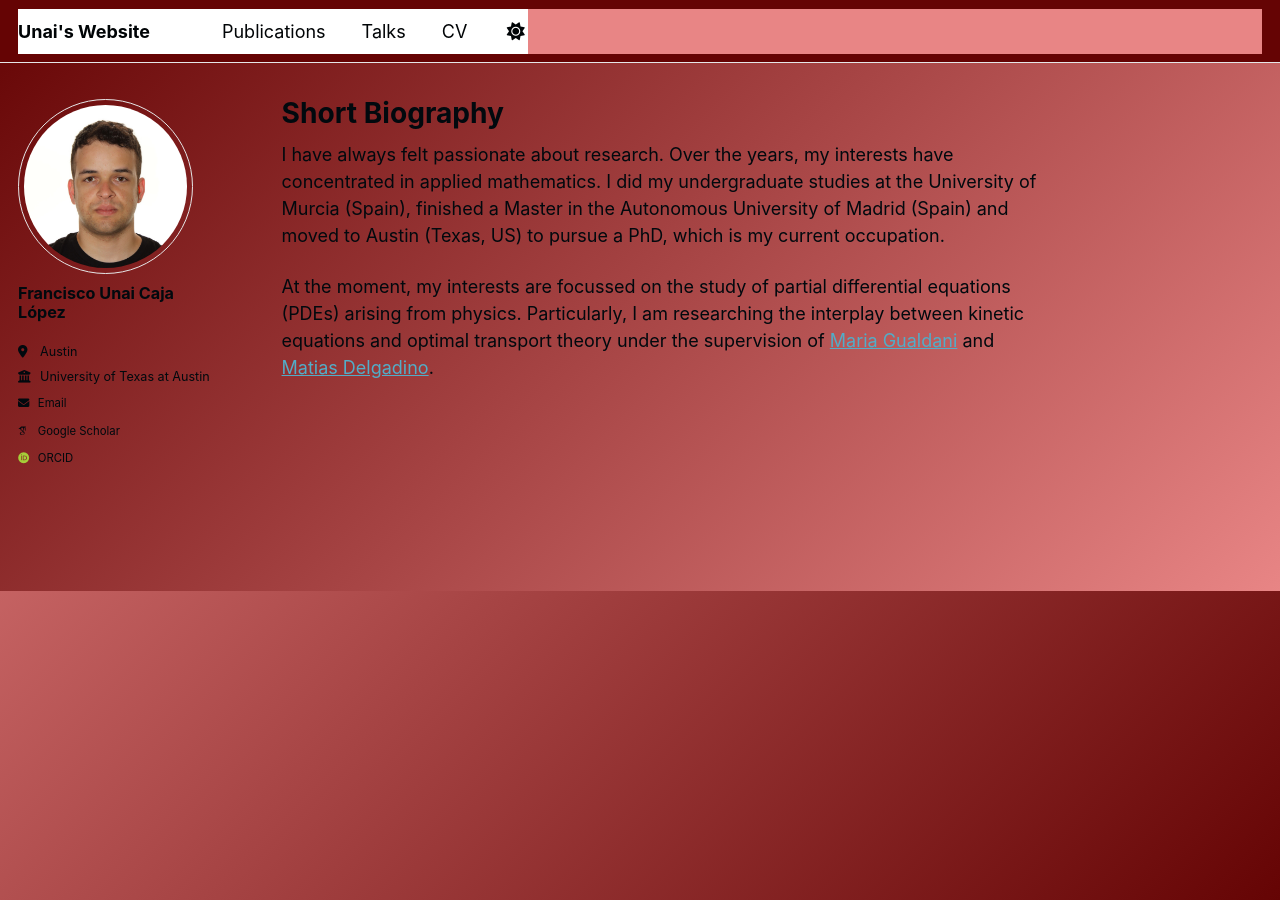
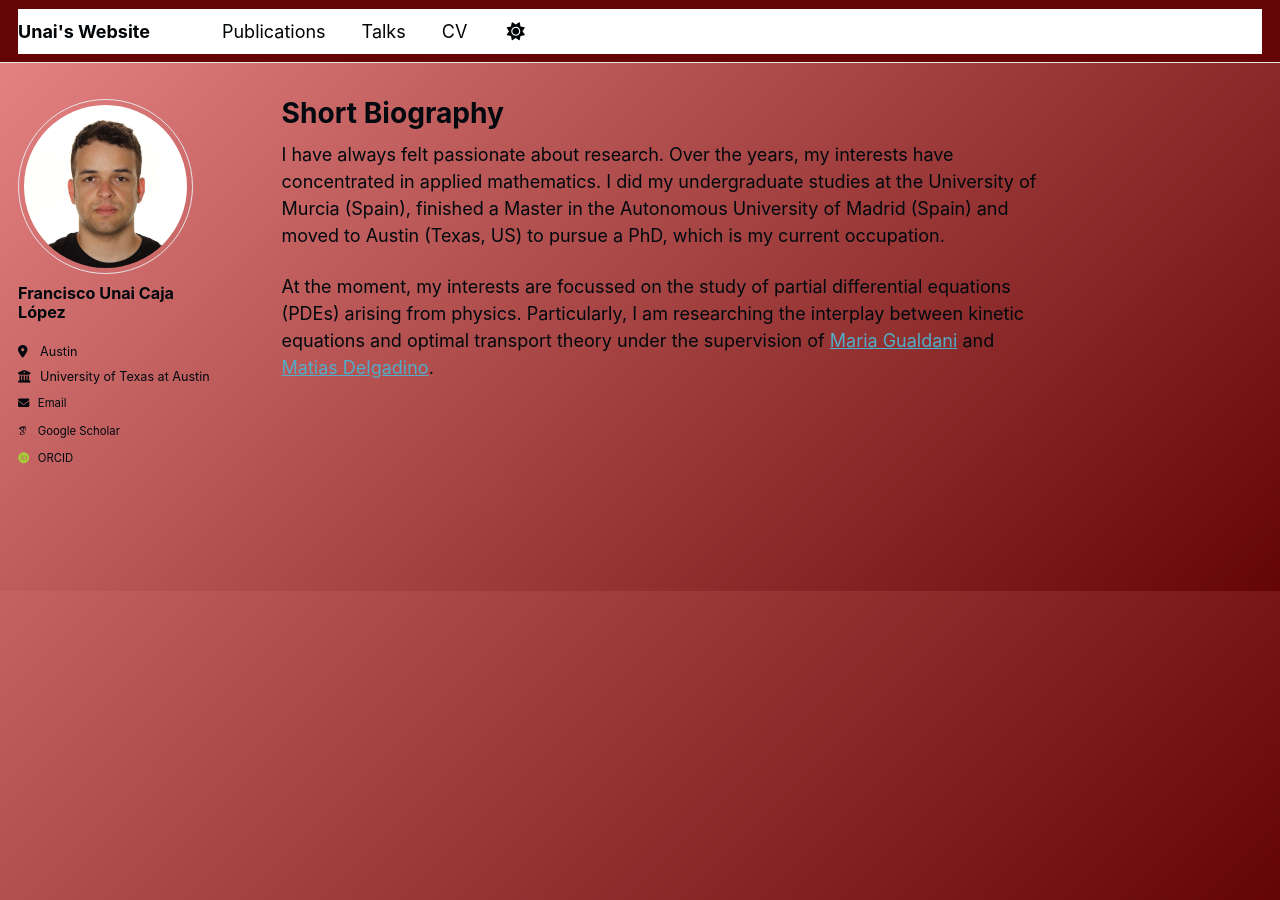
Before and after one commit to UnaiCaja/UnaiCaja.github.io, a Jekyll site: the page built from _pages/about.md, in a window 1280 px wide. Built offline with Jekyll 4.4.1, drawn with Linux system fonts in a browser that asks for light colours; some web fonts are replaced.

Commit message:
Update default.html

```diff
--- a/_layouts/default.html
+++ b/_layouts/default.html
@@ -11,25 +11,15 @@ layout: compress
     {% include head/custom.html %}
 
     <style>
-          html {
+          html, body {
                   margin: 0;
                   background: linear-gradient(135deg, var(--global-gradient-inicial), var(--global-gradient-final));
-                  display: flex;
-                  justify-content: flex-start;
-                  align-items: start;
-                  /* align-items: flex-start; */
-                  font-family: sans-serif;
                   color: var(--global-text-color);
                 }
-          body {
-                  background: linear-gradient(135deg, var(--global-gradient-final), var(--global-gradient-inicial));
-
-                }
           .masthead { background: var(--global-gradient-final);
-                      align-items: center;
-          }
-          .greedy-nav { background: var(--global-gradient-inicial);
-          }
+                    }
+          .visible-links { background: var(--global-gradient-final);
+                          }
     </style>
 
   </head>
```
